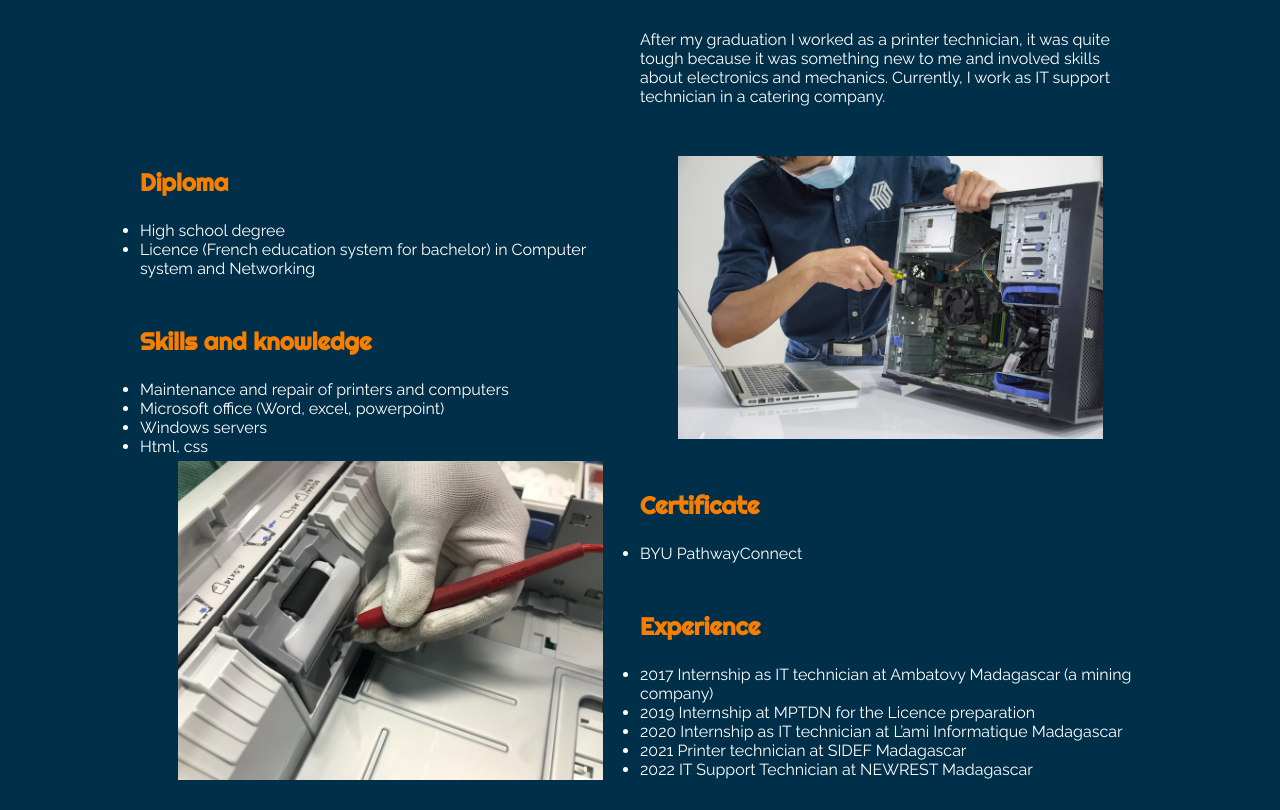
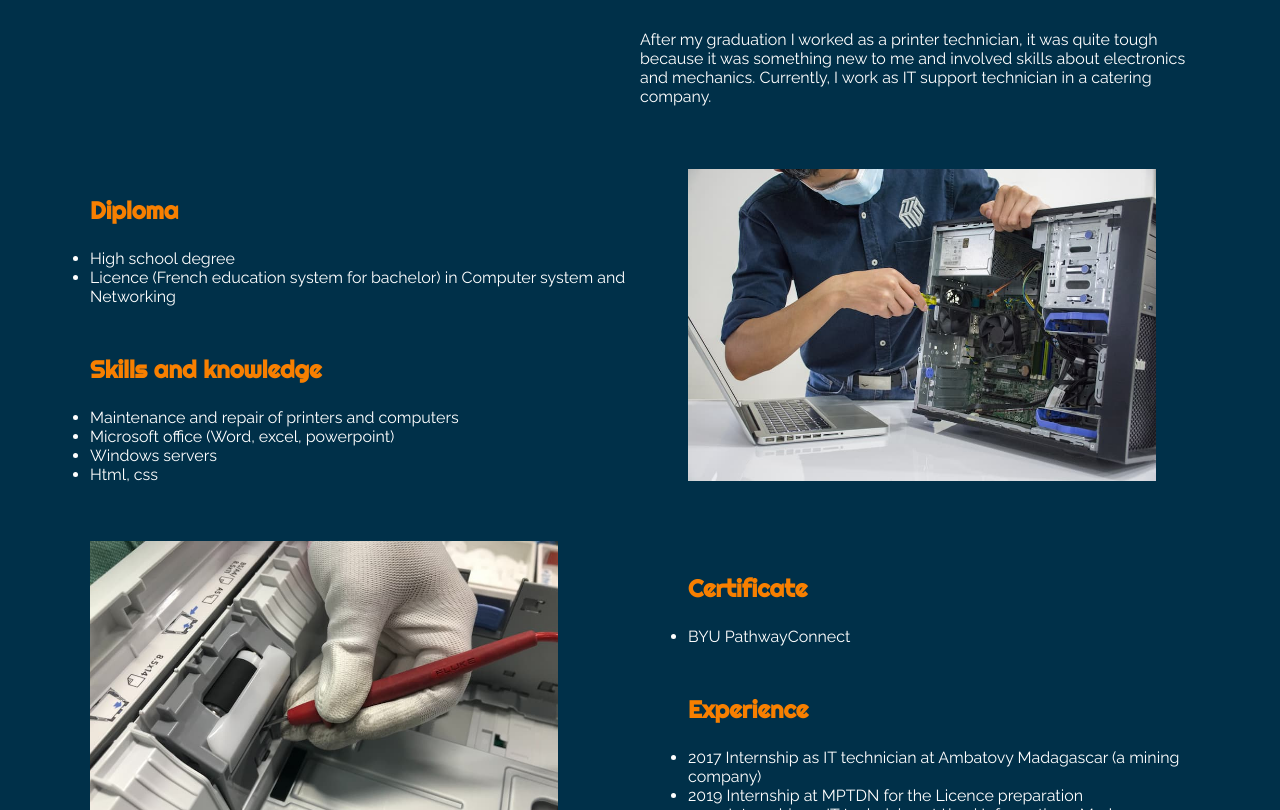
Before and after one commit to keanu-r-m/wdd130, a plain HTML site: page portfolio/skills-experiences.html in a window 1280 px wide. Shown: the part 142-952 px from the top of the page. Drawn offline with Linux system fonts and the light colour scheme.

Commit message:
skills and exp page update

```diff
--- a/portfolio/skills-experiences.html
+++ b/portfolio/skills-experiences.html
@@ -49,7 +49,7 @@
                 <img src="images/printer_tech.jpg" alt="Printer technician">
             </div>
 
-            <section class="cetificate-experience">
+            <section class="certificate-experience">
                 <h2>Certificate</h2>
                 <ul>
                     <li>BYU PathwayConnect</li>
--- a/portfolio/styles/skills-experience.css
+++ b/portfolio/styles/skills-experience.css
@@ -5,8 +5,8 @@
     box-sizing: border-box;
 }
 body {
-    width: 80%;
-    max-width: 1000px;
+    width: 90%;
+    max-width: 1100px;
     margin: 0 auto;
     font-family: raleway, Helvetica, sans-serif;
     background-color: #003049;
@@ -54,11 +54,19 @@ nav a:hover, footer a:hover {
     display: grid;
     grid-template-columns: 2fr 2fr;
     grid-template-rows: 2fr 2fr;
-    justify-items: center;
     align-items: center;
+}
+.certificate-experience {
+    margin-left: 3em;
 }
 .it-tech-img, .printer-tech-img {
     width: 85%;
+}
+.it-tech-img {
+    margin-left: 3em;
+}
+.printer-tech-img {
+    padding-top: 1.5em;
 }
 h2:nth-child(3) {
     margin-top: 2em;
```
Also changed, not shown: portfolio/images/skills_and_experiences.PNG.
